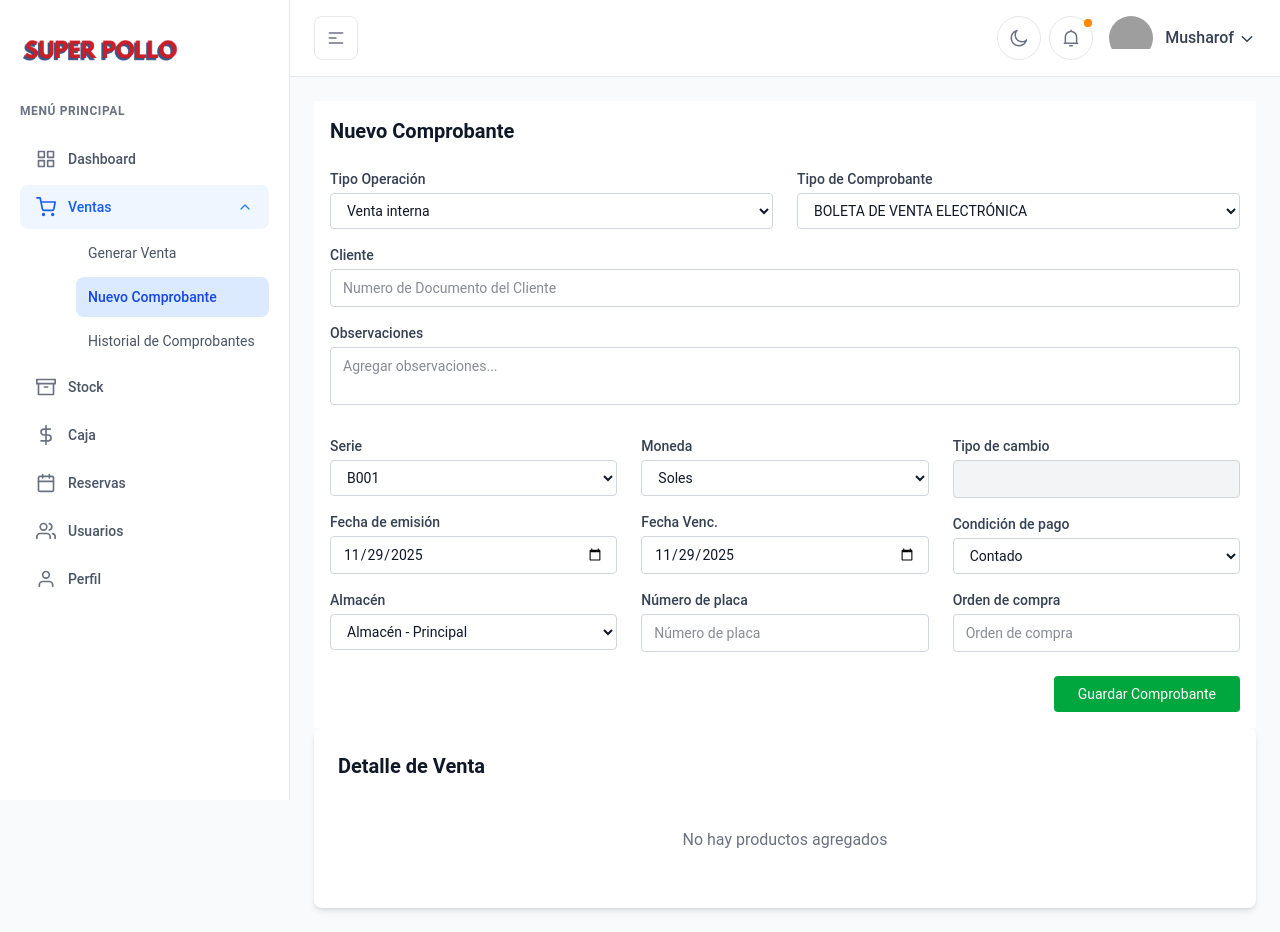
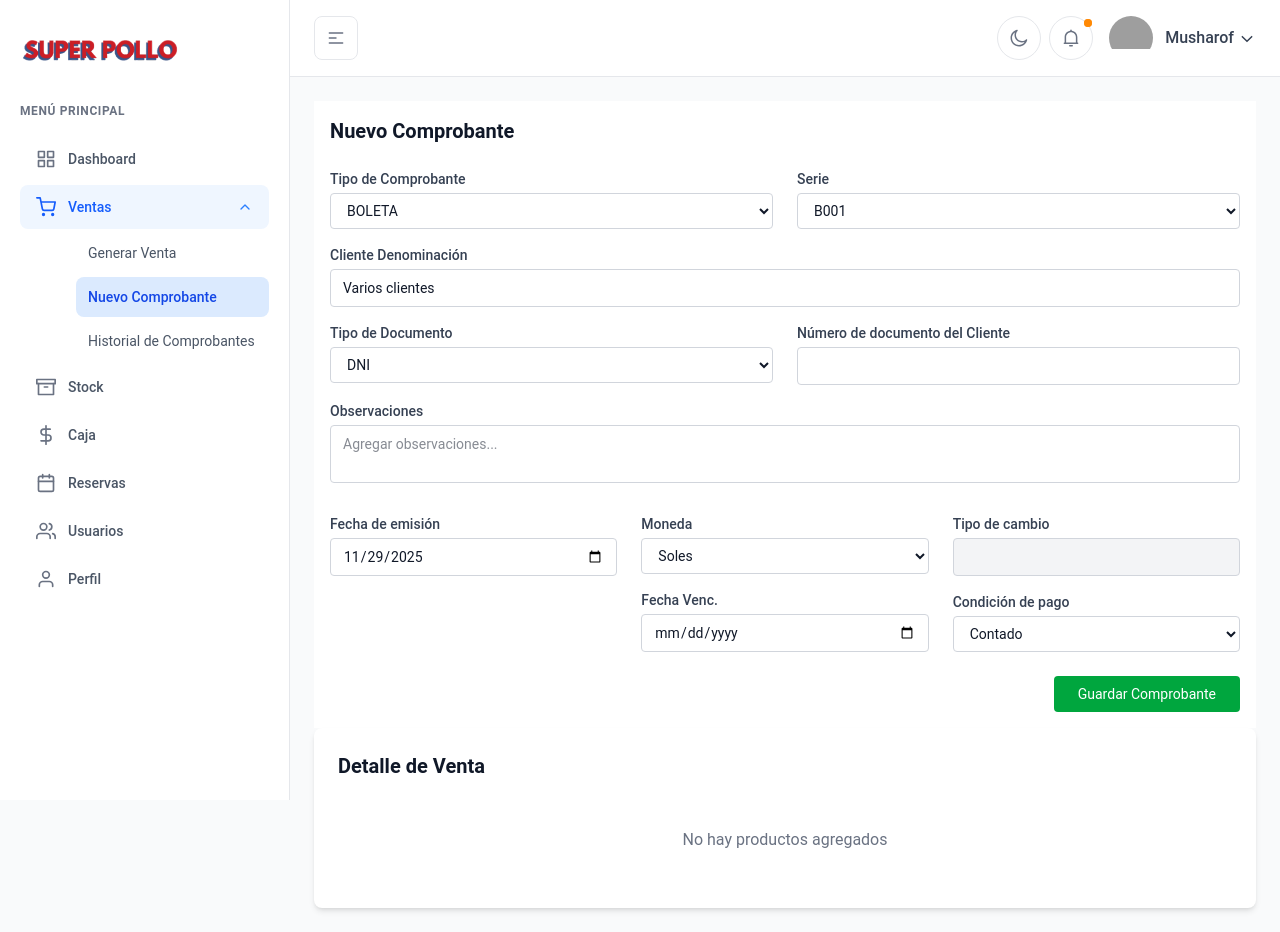
Before and after one commit to KURO1402/super-pollo, a React (Vite) app in the folder frontend/: page /admin-provisional/nuevo-comprobante in a window 1280 px wide. Built offline with nearby package versions, Linux system fonts and the light colour scheme; grey boxes are pictures that could not be loaded.

Commit message:
Elimina algunos inputs que son innecesarios, y muestra en consola los datos que se enviaran al backend

```diff
--- a/frontend/src/modulos/panel-administrador/ventas/secciones/NuevoComprobanteSeccion.jsx
+++ b/frontend/src/modulos/panel-administrador/ventas/secciones/NuevoComprobanteSeccion.jsx
@@ -1,38 +1,59 @@
 import { useForm } from "react-hook-form";
 import { DetalleVenta } from "../componentes/DetalleVenta";
+import { useVentaEstadoGlobal } from "../estado-global/useVentaEstadoGlobal";
 
 const NuevoComprobanteSeccion = () => {
 
-  // para la fecha actual
-  const fechaActual = new Date();
-  const fechaFormateada = fechaActual.toISOString().split("T")[0]; // formatear fecha
+  const { detalle } = useVentaEstadoGlobal(); // detalle para poder mandar los productos como item
+
+  const hoy = new Date()
+  const fechaFormateada = hoy.toISOString().split("T")[0]; // formatear fecha
 
   // inicializamos react-hook-form
-  const {
+  const{
     register,
     handleSubmit,
     formState: { errors },
   } = useForm({
     defaultValues: {
-      tipoOperacion: "Venta interna",
-      tipoComprobante: "BOLETA DE VENTA ELECTRÓNICA",
-      cliente: "",
+      tipoComprobante: 2,
+      serie: "BBB1",
+      tipoDocumento: 1,
+      numeroDocumento: "",
+      cliente_denominacion: "Varios clientes",
       observaciones: "",
-      serie: "B001",
-      fechaEmision: fechaFormateada,
-      almacen: "Almacén - Principal",
-      moneda: "Soles",
-      fechaVencimiento: fechaFormateada,
-      placa: "",
+      fechaDeEmision: fechaFormateada,
+      moneda: 1,
       tipoCambio: "",
-      condicionPago: "Contado",
-      ordenCompra: "",
     },
   });
 
   // función submit
   const onSubmit = (data) => {
-    console.log("Datos del comprobante:", data);
+    // Formatear fecha para enviar al backend ya que tiene otra estructura
+    const fechaParts = data.fechaDeEmision.split("-");
+    const fechaEmision = `${fechaParts[2]}-${fechaParts[1]}-${fechaParts[0]}`;
+
+    // Mapear items desde el estado global del detalle
+    const items = detalle.map((item) => {
+      const idProducto = item.id;
+      return {
+        idProducto: idProducto,
+        nombreProducto: item.nombre,
+        precioProducto: item.precio,
+        cantidad: item.cantidad,
+      };
+    });
+    const comprobante = {
+      tipoDeComprobante: Number(data.tipoComprobante),
+      serie: data.serie,
+      clienteTipoDocumento: Number(data.tipoDocumento),
+      clienteNumeroDocumento: (data.numeroDocumento),
+      fechaEmision,
+      moneda: Number(data.moneda),
+      items,
+    };
+    console.log("Datos para enviar al backend:", comprobante);
   };
 
   return (
@@ -50,20 +71,6 @@ const NuevoComprobanteSeccion = () => {
 
       {/* Primera fila: Tipo Operación y Tipo de Comprobante */}
       <div className="grid grid-cols-2 gap-6 mb-4">
-        <div>
-          <label className="block text-sm font-medium text-gray-700 dark:text-gray-300 mb-1">
-            Tipo Operación
-          </label>
-          <select
-            {...register("tipoOperacion", { required: true })}
-            className="w-full px-3 py-2 border border-gray-300 dark:border-gray-600 rounded bg-white dark:bg-gray-800 text-gray-900 dark:text-white text-sm focus:ring-2 focus:ring-blue-500 focus:border-transparent"
-          >
-            <option>Venta interna</option>
-          </select>
-          {errors.tipoOperacion && (
-            <span className="text-xs text-red-500">Campo obligatorio</span>
-          )}
-        </div>
 
         <div>
           <label className="block text-sm font-medium text-gray-700 dark:text-gray-300 mb-1">
@@ -73,24 +80,64 @@ const NuevoComprobanteSeccion = () => {
             {...register("tipoComprobante", { required: true })}
             className="w-full px-3 py-2 border border-gray-300 dark:border-gray-600 rounded bg-white dark:bg-gray-800 text-gray-900 dark:text-white text-sm focus:ring-2 focus:ring-blue-500 focus:border-transparent"
           >
-            <option>BOLETA DE VENTA ELECTRÓNICA</option>
-            <option>FACTURA ELECTRÓNICA</option>
+            <option value={1}>FACTURA</option>
+            <option value={2}>BOLETA</option>
           </select>
         </div>
+        <div>
+            <label className="block text-sm font-medium text-gray-700 dark:text-gray-300 mb-1">Serie</label>
+            <select
+              {...register("serie")}
+              className="w-full px-3 py-2 border border-gray-300 dark:border-gray-600 rounded bg-white dark:bg-gray-800 text-gray-900 dark:text-white text-sm focus:ring-2 focus:ring-blue-500 focus:border-transparent"
+            >
+              <option value="BBB1">B001</option>
+              <option value="FFF1">F001</option>
+            </select>
+          </div>
       </div>
 
       {/* Cliente */}
       <div className="mb-4">
         <label className="block text-sm font-medium text-gray-700 dark:text-gray-300 mb-1">
-          Cliente
+          Cliente Denominación
         </label>
         <div className="flex gap-2">
           <input
-            {...register("cliente", { required: true })}
-            placeholder="Numero de Documento del Cliente"
+            {...register("cliente_denominacion", { required: true })}
             className="w-full px-3 py-2 border border-gray-300 dark:border-gray-600 rounded bg-white dark:bg-gray-800 text-gray-900 dark:text-white text-sm focus:ring-2 focus:ring-blue-500 focus:border-transparent"
           >
           </input>
+        </div>
+      </div>
+
+      {/* cliente */}
+      <div className="grid grid-cols-2 gap-6 mb-4">
+        <div>
+          <label className="block text-sm font-medium text-gray-700 dark:text-gray-300 mb-1">
+            Tipo de Documento
+          </label>
+          <select
+              {...register("tipoDocumento", { required: true })}
+              className="w-full px-3 py-2 border border-gray-300 dark:border-gray-600 rounded bg-white dark:bg-gray-800 text-gray-900 dark:text-white text-sm focus:ring-2 focus:ring-blue-500 focus:border-transparent"
+            >
+              <option value={1}>DNI</option>
+              <option value={4}>CARNET DE EXTRANJERÍA</option>
+              <option value={6}>RUC</option>
+              <option value={7}>PASAPORTE</option>
+            </select>
+          {errors.operacion && (
+            <span className="text-xs text-red-500">Campo obligatorio</span>
+          )}
+        </div>
+        <div>
+          <label className="block text-sm font-medium text-gray-700 dark:text-gray-300 mb-1">
+            Número de documento del Cliente
+          </label>
+          <input
+            type="type"
+            {...register("numeroDocumento", { required: true })}
+            className="w-full px-3 py-2 border border-gray-300 dark:border-gray-600 rounded bg-white dark:bg-gray-800 text-gray-900 dark:text-white text-sm focus:ring-2 focus:ring-blue-500 focus:border-transparent"
+          />
         </div>
       </div>
 
@@ -111,35 +158,15 @@ const NuevoComprobanteSeccion = () => {
       <div className="grid grid-cols-3 gap-6">
         {/* Columna 1 */}
         <div className="space-y-4">
-          <div>
-            <label className="block text-sm font-medium text-gray-700 dark:text-gray-300 mb-1">Serie</label>
-            <select
-              {...register("serie")}
-              className="w-full px-3 py-2 border border-gray-300 dark:border-gray-600 rounded bg-white dark:bg-gray-800 text-gray-900 dark:text-white text-sm focus:ring-2 focus:ring-blue-500 focus:border-transparent"
-            >
-              <option>B001</option>
-              <option>F001</option>
-            </select>
-          </div>
+
 
           <div>
             <label className="block text-sm font-medium text-gray-700 dark:text-gray-300 mb-1">Fecha de emisión</label>
             <input
               type="date"
-              {...register("fechaEmision", { required: true })}
+              {...register("fechaDeEmision", { required: true })}
               className="w-full px-3 py-2 border border-gray-300 dark:border-gray-600 rounded bg-white dark:bg-gray-800 text-gray-900 dark:text-white text-sm focus:ring-2 focus:ring-blue-500 focus:border-transparent"
             />
-          </div>
-
-          <div>
-            <label className="block text-sm font-medium text-gray-700 dark:text-gray-300 mb-1">Almacén</label>
-            <select
-              {...register("almacen")}
-              className="w-full px-3 py-2 border border-gray-300 dark:border-gray-600 rounded bg-white dark:bg-gray-800 text-gray-900 dark:text-white text-sm focus:ring-2 focus:ring-blue-500 focus:border-transparent"
-            >
-              <option>Almacén - Principal</option>
-              <option>Almacén - Secundario</option>
-            </select>
           </div>
         </div>
 
@@ -151,8 +178,8 @@ const NuevoComprobanteSeccion = () => {
               {...register("moneda")}
               className="w-full px-3 py-2 border border-gray-300 dark:border-gray-600 rounded bg-white dark:bg-gray-800 text-gray-900 dark:text-white text-sm focus:ring-2 focus:ring-blue-500 focus:border-transparent"
             >
-              <option>Soles</option>
-              <option>Dólares</option>
+              <option value={1}>Soles</option>
+              <option value={2}>Dólares</option>
             </select>
           </div>
 
@@ -160,17 +187,6 @@ const NuevoComprobanteSeccion = () => {
             <label className="block text-sm font-medium text-gray-700 dark:text-gray-300 mb-1">Fecha Venc.</label>
             <input
               type="date"
-              {...register("fechaVencimiento")}
-              className="w-full px-3 py-2 border border-gray-300 dark:border-gray-600 rounded bg-white dark:bg-gray-800 text-gray-900 dark:text-white text-sm focus:ring-2 focus:ring-blue-500 focus:border-transparent"
-            />
-          </div>
-
-          <div>
-            <label className="block text-sm font-medium text-gray-700 dark:text-gray-300 mb-1">Número de placa</label>
-            <input
-              type="text"
-              {...register("placa")}
-              placeholder="Número de placa"
               className="w-full px-3 py-2 border border-gray-300 dark:border-gray-600 rounded bg-white dark:bg-gray-800 text-gray-900 dark:text-white text-sm focus:ring-2 focus:ring-blue-500 focus:border-transparent"
             />
           </div>
@@ -196,16 +212,6 @@ const NuevoComprobanteSeccion = () => {
               <option>Crédito</option>
             </select>
           </div>
-
-          <div>
-            <label className="block text-sm font-medium text-gray-700 dark:text-gray-300 mb-1">Orden de compra</label>
-            <input
-              type="text"
-              {...register("ordenCompra")}
-              placeholder="Orden de compra"
-              className="w-full px-3 py-2 border border-gray-300 dark:border-gray-600 rounded bg-white dark:bg-gray-800 text-gray-900 dark:text-white text-sm focus:ring-2 focus:ring-blue-500 focus:border-transparent"
-            />
-          </div>
         </div>
       </div>
 
```
Also changed, not shown: frontend/src/modulos/panel-administrador/componentes/ui/desplegable/Desplegable.jsx (line endings or trailing spaces).
